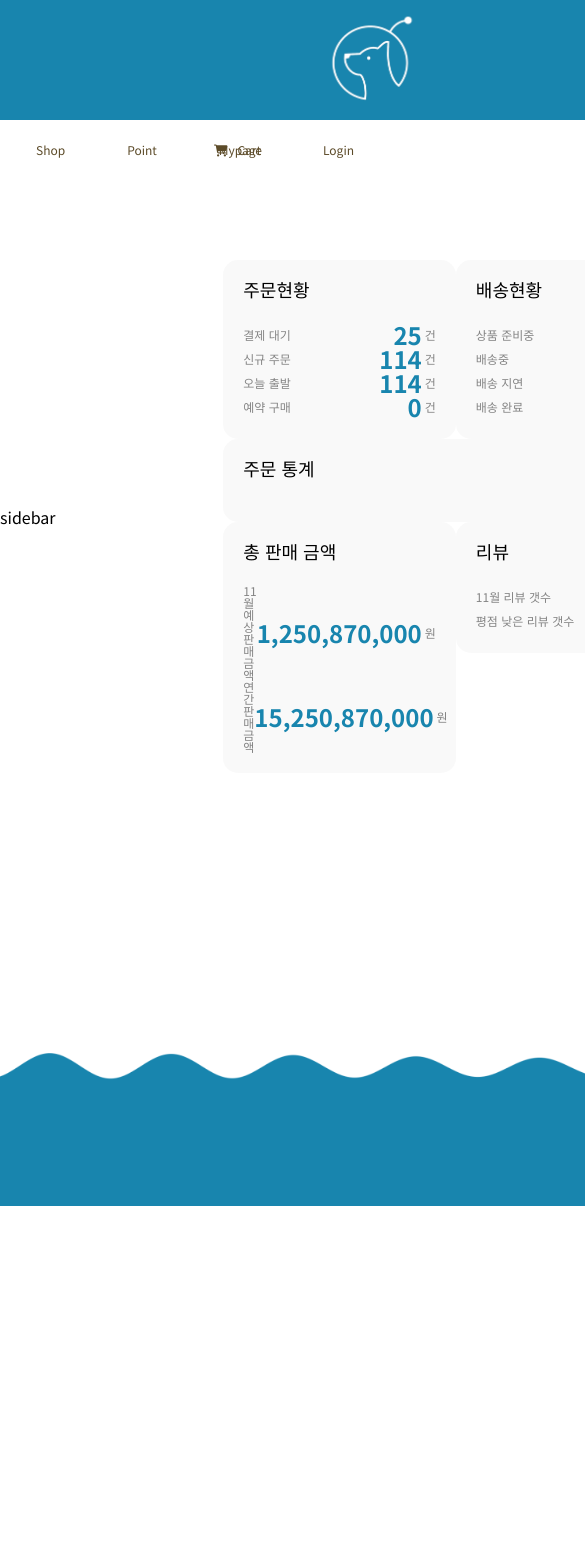
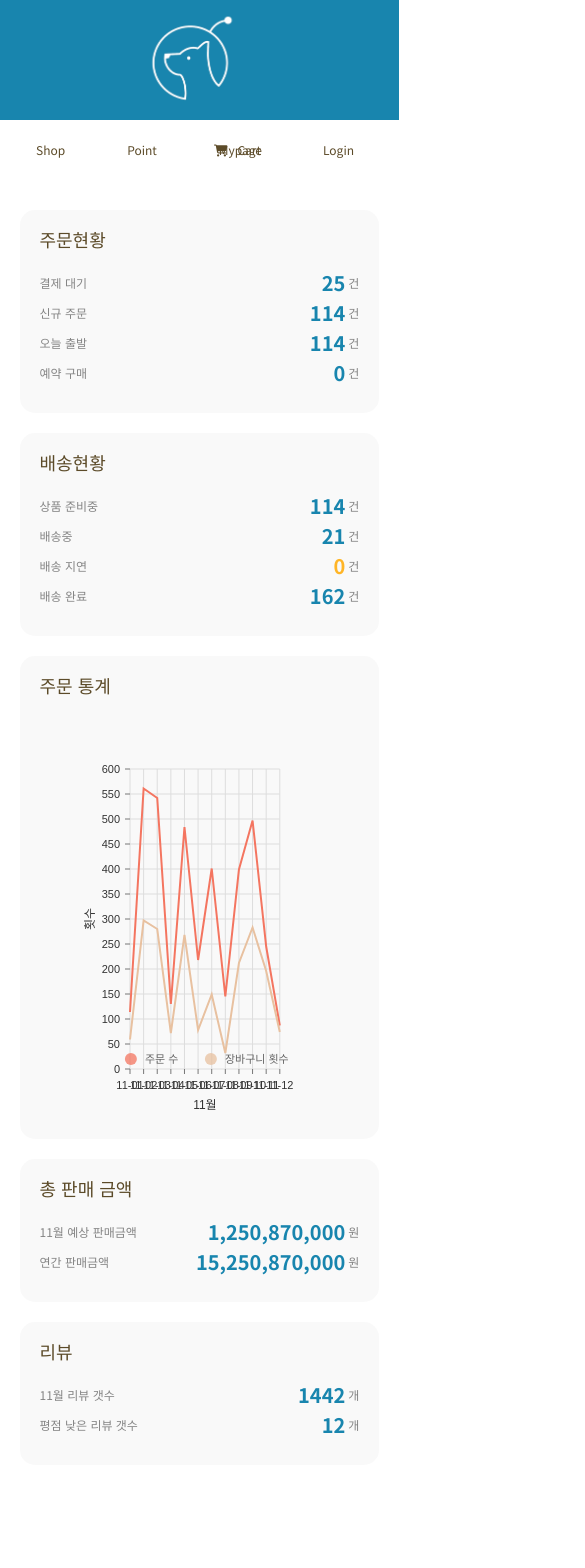
Before and after one commit to codestates-seb/seb40_main_019, a React (Create React App) app in the folder client/: page /seller in a window 390 px wide. Shown: the top 1568 px of the page, 585 px wide, since content can reach past the window. Before the commit the page ends 1206 px from the top, so only its background shows below. Built offline with nearby package versions, Linux system fonts and the light colour scheme.

Commit message:
Feat: 대시보드 차트 반응형

```diff
--- a/client/src/components/seller/css/DashboardBox.scss
+++ b/client/src/components/seller/css/DashboardBox.scss
@@ -2,8 +2,9 @@
   display: flex;
   justify-content: space-between;
   align-items: center;
+  margin-bottom: 10px;
   h1 {
-    font-size: 24px;
+    font-size: 20px;
     font-weight: 600;
     color: var(--color-blue);
     margin-right: 3px;
--- /dev/null
+++ b/client/src/components/seller/graphData2.json
@@ -0,0 +1,46 @@
+[
+  {
+    "id": "장바구니 횟수",
+    "color": "hsl(74, 70%, 50%)",
+    "data": [
+      {
+        "x": "11-01",
+        "y": 220
+      },
+      {
+        "x": "11-04",
+        "y": 320
+      },
+      {
+        "x": "11-08",
+        "y": 410
+      },
+      {
+        "x": "11-12",
+        "y": 391
+      }
+    ]
+  },
+  {
+    "id": "주문 수",
+    "color": "hsl(77, 70%, 50%)",
+    "data": [
+      {
+        "x": "11-01",
+        "y": 241
+      },
+      {
+        "x": "11-04",
+        "y": 210
+      },
+      {
+        "x": "11-08",
+        "y": 410
+      },
+      {
+        "x": "11-12",
+        "y": 401
+      }
+    ]
+  }
+]
--- a/client/src/components/seller/js/Graph.js
+++ b/client/src/components/seller/js/Graph.js
@@ -1,9 +1,27 @@
 import '../css/Graph.scss';
 import { ResponsiveLine } from '@nivo/line';
+import graphData from '../graphData.json';
+import graphData2 from '../graphData2.json';
+import { useEffect, useState } from 'react';
 
-export default function Graph({ data }) {
+export default function Graph() {
+  const [data, setData] = useState(graphData);
+
+  const handleResize = () => {
+    if (window.innerWidth < 640) setData(graphData2);
+    else {
+      setData(graphData);
+    }
+  };
+
+  useEffect(() => {
+    window.addEventListener('resize', handleResize);
+    return () => {
+      window.removeEventListener('resize', handleResize);
+    };
+  }, []);
   return (
-    <div style={{ width: '1000px', height: '400px', margin: '0' }}>
+    <div style={{ width: '82vw', height: '400px', margin: '0' }}>
       <ResponsiveLine
         data={data}
         margin={{ top: 50, right: 110, bottom: 50, left: 60 }}
@@ -44,10 +62,10 @@ export default function Graph({ data }) {
         useMesh={true}
         legends={[
           {
-            anchor: 'bottom-right',
-            direction: 'column',
+            anchor: 'bottom',
+            direction: 'row',
             justify: false,
-            translateX: 100,
+            translateX: 0,
             translateY: 0,
             itemsSpacing: 0,
             itemDirection: 'left-to-right',
--- a/client/src/pages/seller/css/Seller.scss
+++ b/client/src/pages/seller/css/Seller.scss
@@ -3,19 +3,24 @@
 }
 
 .sellerDashboard {
-  margin: 70px;
+  margin: 5vw;
   width: 100%;
 
   h2 {
     font-size: 18px;
     margin-bottom: 25px;
+    color: var(--color-brown);
   }
 
   .dashboardTop {
     display: flex;
+    @media (max-width: 980px) {
+      flex-direction: column;
+    }
   }
   .dashboardHalf {
-    width: 50%;
+    width: 100%;
+    margin-bottom: 20px;
   }
   .dashboardBox {
     width: 100%;
@@ -24,11 +29,20 @@
     border-radius: 15px;
   }
 
-  .gapline {
-    background-color: rgba(212, 212, 212, 1);
+  .dashboardBottom {
+    display: flex;
+    margin-top: 20px;
+
+    @media (max-width: 980px) {
+      flex-direction: column;
+    }
+  }
+  .gap {
+    margin-right: 20px;
   }
 
-  .dashboardBottom {
-    display: flex;
+  .graph {
+    position: relative;
+    left: 30px;
   }
 }
--- a/client/src/pages/seller/js/Seller.js
+++ b/client/src/pages/seller/js/Seller.js
@@ -1,15 +1,14 @@
-// import Graph from '../../../components/seller/js/Graph';
 import DashboardBox from '../../../components/seller/js/DashboardBox';
 import '../css/Seller.scss';
-// import graphData from '../../../components/seller/graphData.json';
+import Graph from '../../../components/seller/js/Graph';
 
 export default function Seller() {
   return (
     <>
-      <div className="sellerSidebar">sidebar</div>
+      {/* <div className="sellerSidebar">sidebar</div> */}
       <div className="sellerDashboard">
         <div className="dashboardTop">
-          <div className="dashboardHalf">
+          <div className="dashboardHalf gap">
             <div className="dashboardBox">
               <h2>주문현황</h2>
               <DashboardBox title={'결제 대기'} num={'25'} unit={'건'} />
@@ -35,10 +34,12 @@ export default function Seller() {
         </div>
         <div className="dashboardBox">
           <h2>주문 통계</h2>
-          <div className="graph">{/* <Graph data={graphData} /> */}</div>
+          <div className="graph">
+            <Graph />
+          </div>
         </div>
         <div className="dashboardBottom">
-          <div className="dashboardHalf">
+          <div className="dashboardHalf gap">
             <div className="dashboardBox">
               <h2>총 판매 금액</h2>
               <DashboardBox
```
